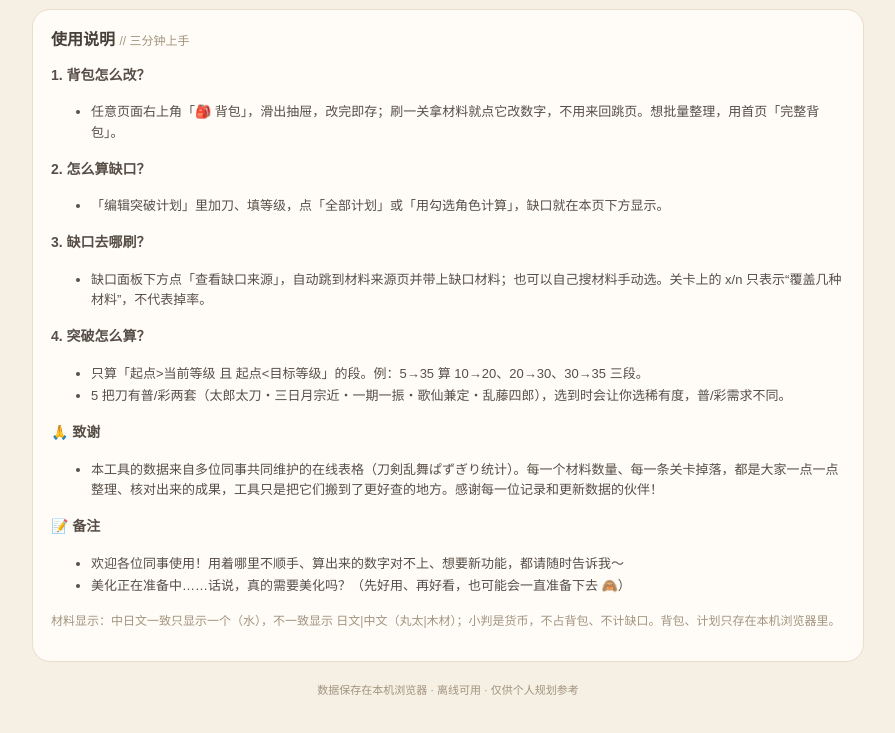
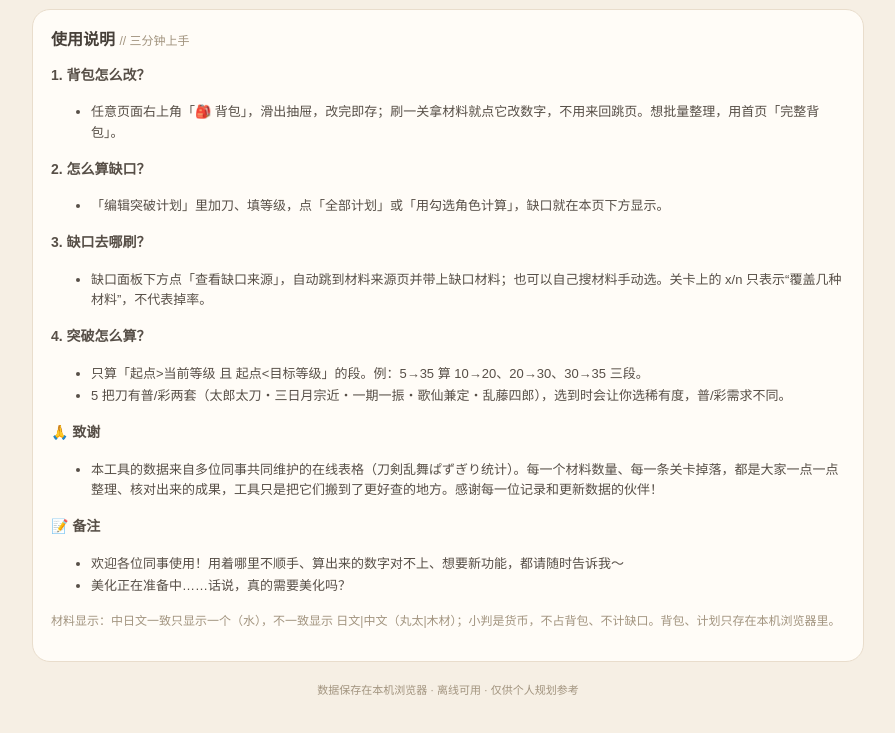
Before and after one commit to Haruhito-shio/touken-puzzle-tool, a plain HTML site: page index.html in a window 1280 px wide. Shown: the part 1088-1821 px from the top of the page, without its empty margins (192-1087 px from the left). Drawn offline with Linux system fonts and the light colour scheme; a web font is replaced by a local one.

Commit message:
Update index.html

```diff
--- a/index.html
+++ b/index.html
@@ -229,7 +229,7 @@ footer{text-align:center;color:var(--ink-soft);font-size:11px;padding:8px 0 4px;
       <ul><li>本工具的数据来自多位同事共同维护的在线表格（刀剣乱舞ぱずぎり统计）。每一个材料数量、每一条关卡掉落，都是大家一点一点整理、核对出来的成果，工具只是把它们搬到了更好查的地方。感谢每一位记录和更新数据的伙伴！</li></ul>
       <h3>📝 备注</h3>
       <ul><li>欢迎各位同事使用！用着哪里不顺手、算出来的数字对不上、想要新功能，都请随时告诉我～</li>
-      <li>美化正在准备中……话说，真的需要美化吗？（先好用、再好看，也可能会一直准备下去 🙈）</li></ul>
+      <li>美化正在准备中……话说，真的需要美化吗？</li></ul>
       <p class="muted small">材料显示：中日文一致只显示一个（水），不一致显示 日文|中文（丸太|木材）；小判是货币，不占背包、不计缺口。背包、计划只存在本机浏览器里。</p>
     </div>
   </section>
```
